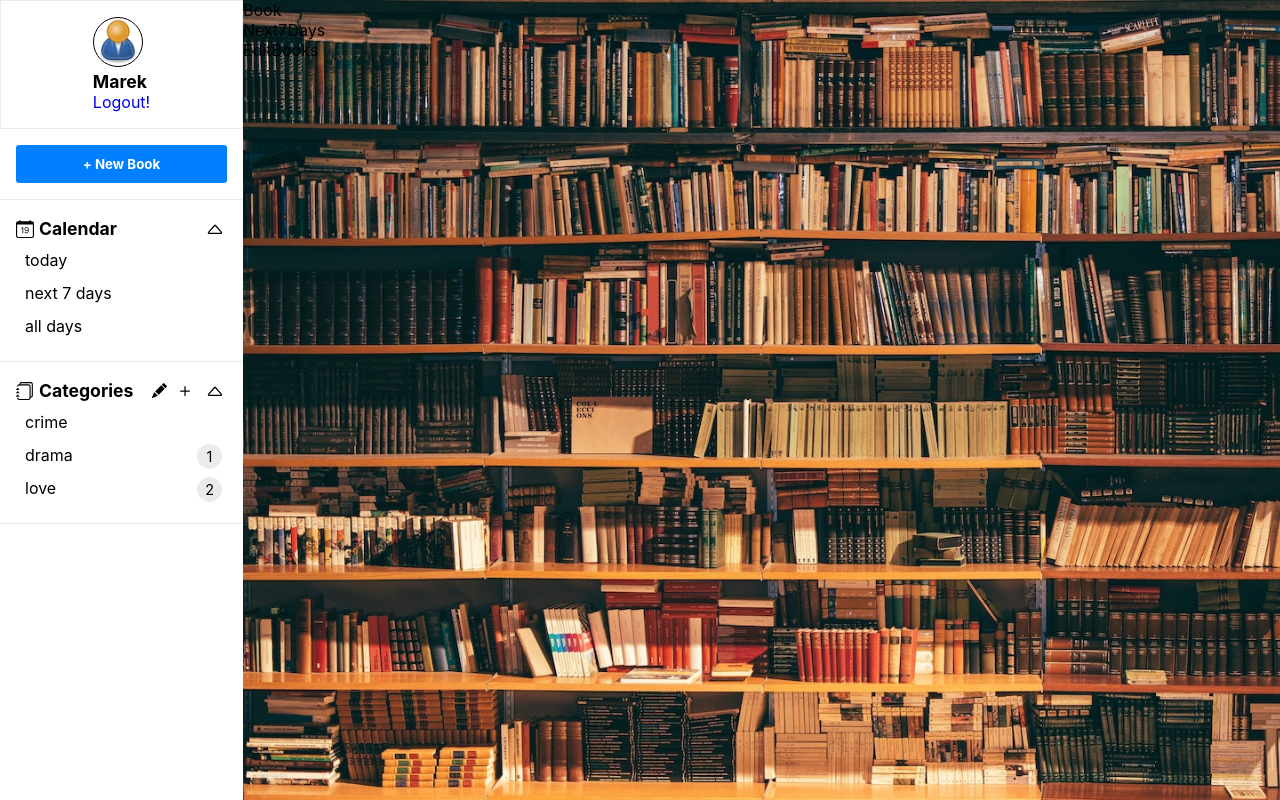
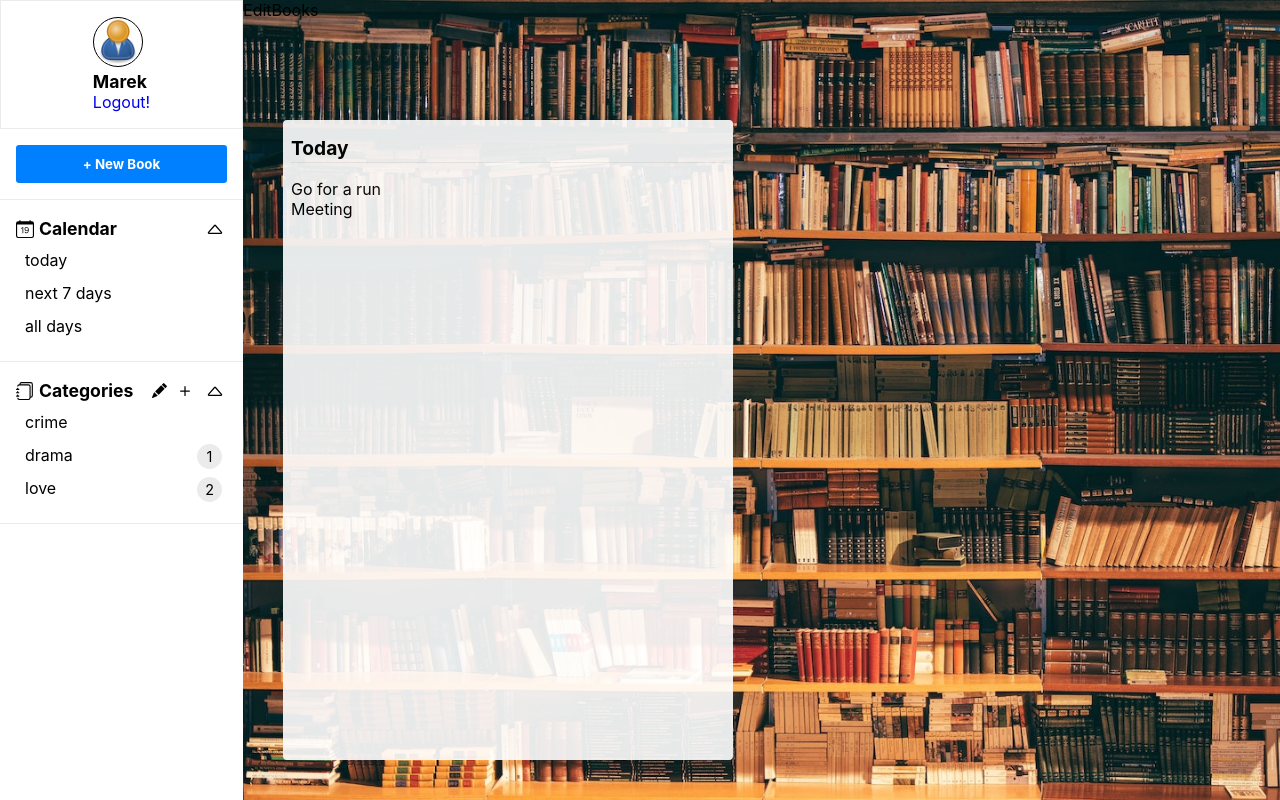
Before and after one commit to MGniad/LibraryApp, a React (Create React App) app: page / in a window 1280 px wide. Built offline with nearby package versions, Linux system fonts and the light colour scheme.

Commit message:
Add visual representation of books

```diff
--- a/src/App.css
+++ b/src/App.css
@@ -30,6 +30,7 @@
   background-image: url("./img/bg.jpg");
   background-repeat: no-repeat;
   background-size: cover;
+  position: relative;
 }
 
 /* User */
@@ -392,3 +393,28 @@ transition: all 300ms ease-in-out;
 .CategoryForm button:hover{
   filter: brightness(1.1);
 }
+
+.Books{
+  width: 450px;
+  height: 80%;
+  background-color: white;
+  position: absolute;
+  bottom: 40px;
+  left: 40px;
+  border-radius: 4px;
+  opacity: 0.9;
+  padding: 0 0.5rem 0.5rem 0.5rem;
+}
+
+.Books .selected-category{
+  margin: 1rem 0;
+  text-transform: capitalize;
+  font-size: 1.2rem;
+  font-weight: bold;
+  padding-bottom: 2px;
+  border-bottom: 1px solid #eeeeee;
+}
+
+.Books .books{
+  overflow: auto;
+}
--- a/src/components/Book.js
+++ b/src/components/Book.js
@@ -1,10 +1,9 @@
 import React from 'react'
 
-function Book(){
-
+function Book({ book }) {
     return (
         <div className='Book'>
-            Book
+            {book.text}
         </div>
     )
 }
--- a/src/components/Books.js
+++ b/src/components/Books.js
@@ -2,12 +2,46 @@ import React from 'react'
 import Book from './Book'
 import Next7Days from './Next7Days'
 
-function Books(){
+function Books() {
+    const selectedCategory = "Today"
 
+    const books = [
+        {
+            id: 'd54sd4',
+            text: "Go for a run",
+            time: "10:00 AM",
+            date: "06/03/2021",
+            day: "6",
+            checked: false,
+            color: '#000000',
+            project: 'personal'
+        },
+        {
+            id: 'd54fdf',
+            text: "Meeting",
+            time: "09:00 AM",
+            date: "08/03/2021",
+            day: "1",
+            checked: true,
+            color: '#00ff00',
+            project: 'work'
+        }
+    ]
     return (
         <div className='Books'>
-            <Book />
-            <Next7Days />
+            <div className="selected-category">
+                {selectedCategory}
+            </div>
+            <div className="books">
+                {
+                    selectedCategory === "Next 7 days" ?
+                        <Next7Days books={books} />
+                        :
+                        books.map(book =>
+                            <Book book={book} key={book.key} />
+                        )
+                }
+            </div>
         </div>
     )
 }
```
